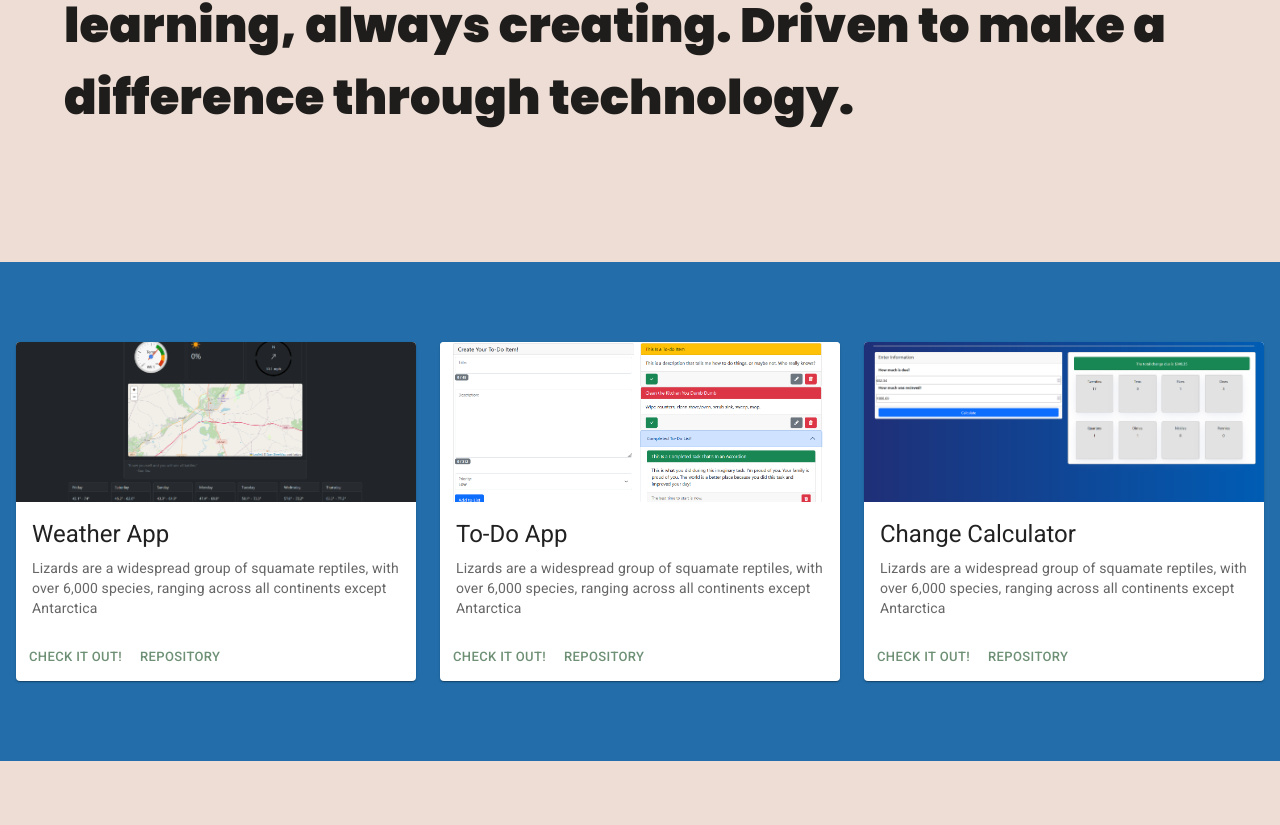
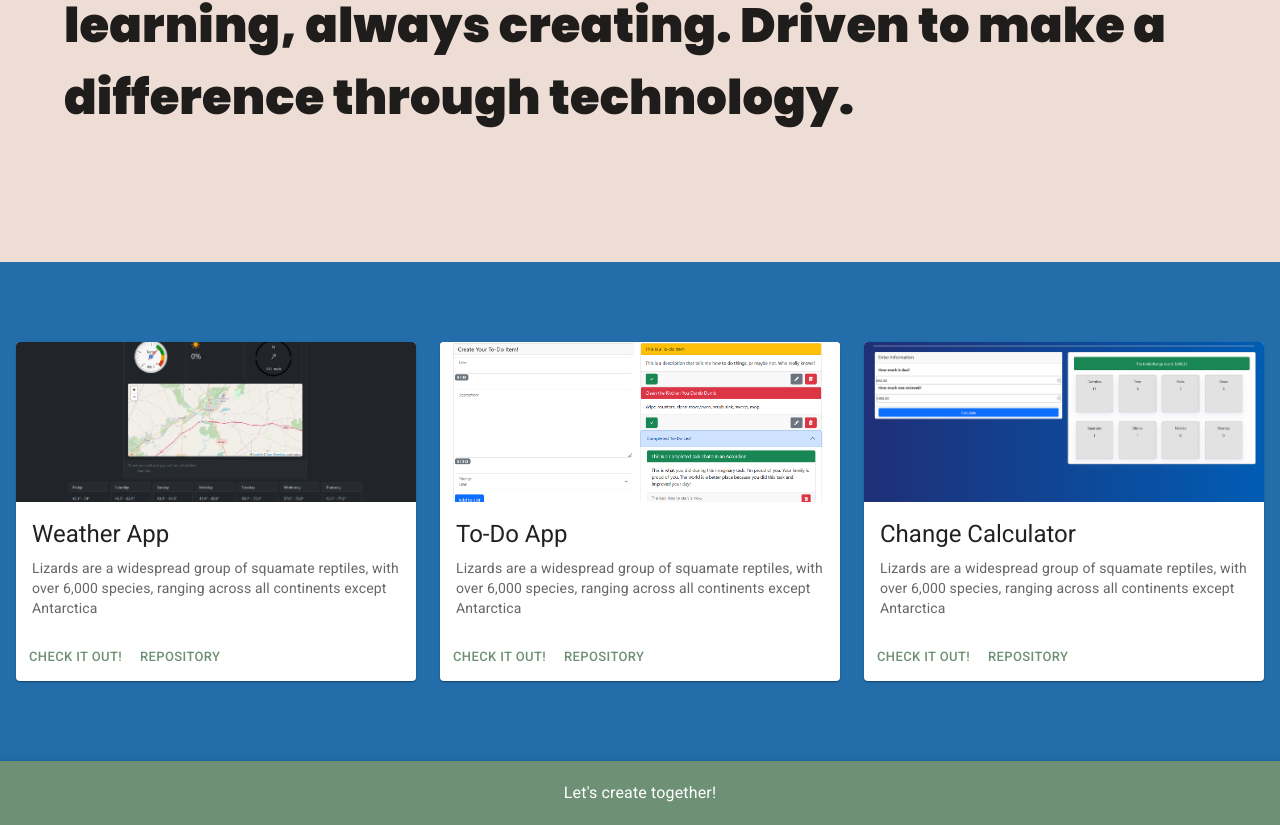
Before and after one commit to Ridyl/portfolio, a React (Vite) app: page / in a window 1280 px wide. Shown: the part 1063-1888 px from the top of the page. Before the commit the page ends 1824 px from the top, so only its background shows below. Built offline with nearby package versions, Linux system fonts and the light colour scheme.

Commit message:
Added simple footer. Copyright not necessary

```diff
--- a/src/App.jsx
+++ b/src/App.jsx
@@ -4,6 +4,7 @@
 import Header from './components/Header';
 import About from './components/About';
 import Projects from './components/Projects';
+import Footer from './components/Footer';
 import './App.css';
 
 const myTheme = createTheme({
@@ -30,6 +31,7 @@
 			<Nav />
 			<About />
 			<Projects />
+			<Footer />
 		</ThemeProvider>
 	);
 }
--- /dev/null
+++ b/src/components/Footer.jsx
@@ -0,0 +1,15 @@
+import AppBar from '@mui/material/AppBar';
+import Toolbar from '@mui/material/Toolbar';
+import Container from '@mui/material/Container';
+
+export default function Footer() {
+	return (
+		<AppBar position='static'>
+			<Container maxWidth='xl'>
+				<Toolbar disableGutters sx={{ justifyContent: 'center' }}>
+					Let&apos;s create together!
+				</Toolbar>
+			</Container>
+		</AppBar>
+	);
+}
```
